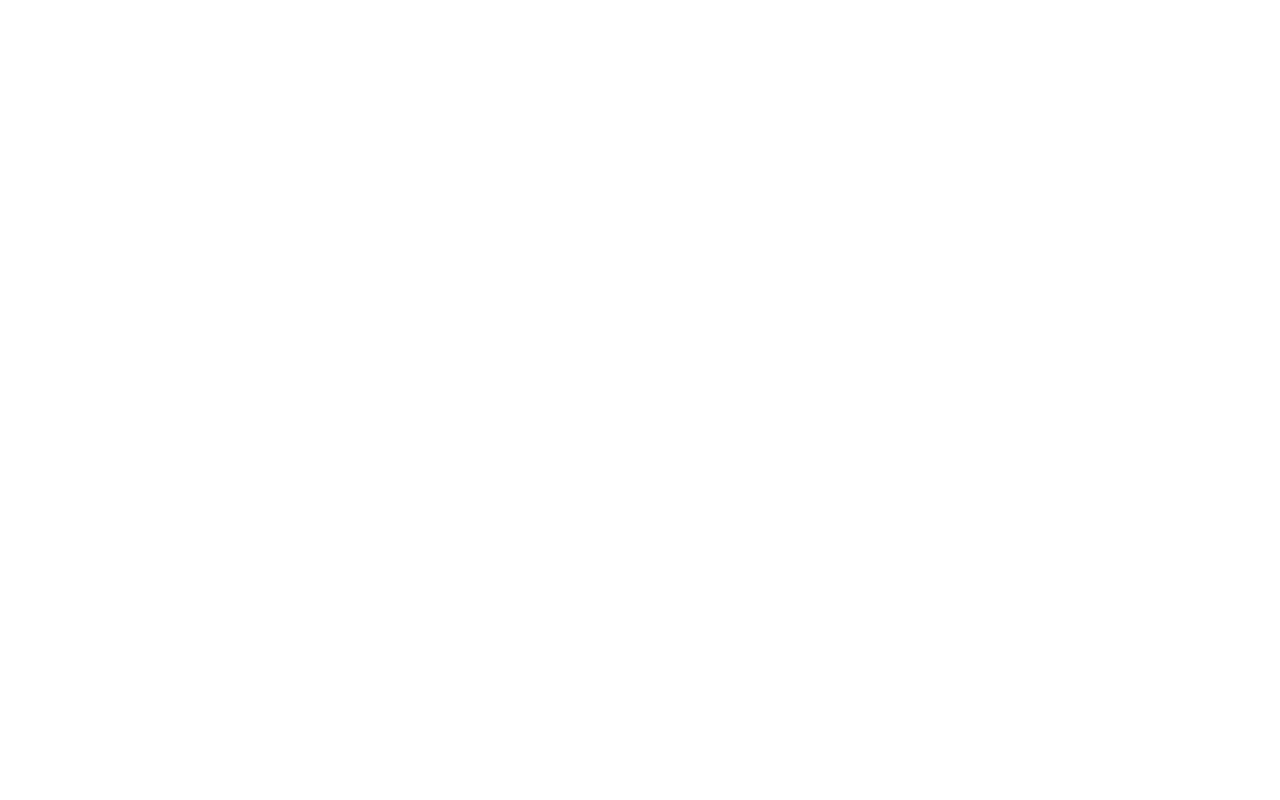
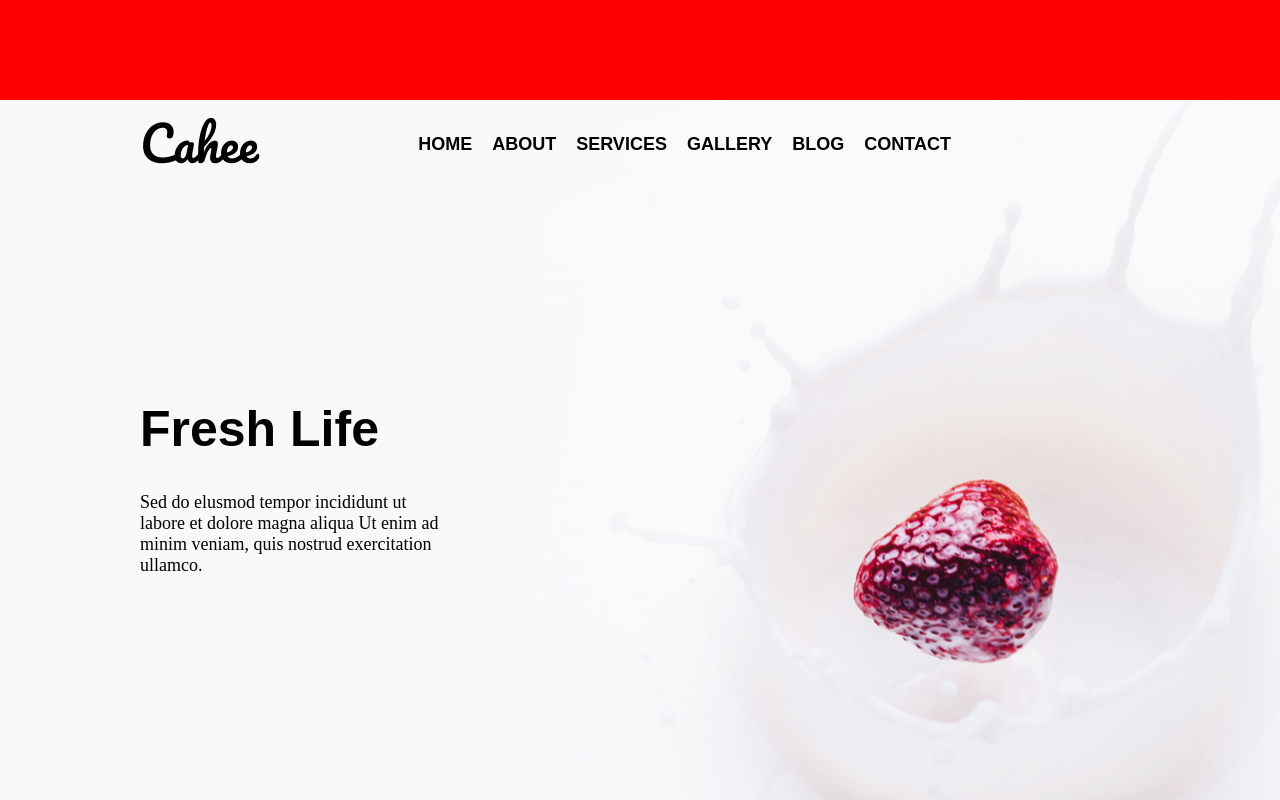
Before and after one commit to gargulec352/NaInfe, a plain HTML site: page index.html in a window 1280 px wide. Shown: the top 800 px of the page. Drawn offline with Linux system fonts and the light colour scheme.

Commit message:
concept menu

```diff
--- a/index.html
+++ b/index.html
@@ -6,10 +6,34 @@
 
 	<!--All links-->
 	<link rel="stylesheet" type="text/css" href="main.css">
+
+	<!--All fonts-->
+	<link href="https://fonts.googleapis.com/css?family=Pacifico" rel="stylesheet">
 </head>
 <body>
 	<div class="container">
-		<div class="menu"></div>
+		<div class="menu">
+			<div class="header">
+				<div class="logo">Cahee</div>
+				<div class="nav">
+					<nav>
+						<ul>
+						<li><strong>HOME</strong></li>
+						<li><strong>ABOUT</strong></li>
+						<li><strong>SERVICES</strong></li>
+						<li><strong>GALLERY</strong></li>
+						<li><strong>BLOG</strong></li>
+						<li><strong>CONTACT</strong></li>
+						</ul>
+					</nav>
+				</div>
+				<div style="clear: both;"></div>
+			</div>
+			<div class="menu-text">
+				<h1 style="font-size: 50px;">Fresh Life</h1>
+				<p class="font-size-text">Sed do elusmod tempor incididunt ut labore et dolore magna aliqua Ut enim ad minim veniam, quis nostrud exercitation ullamco.</p>
+			</div>
+		</div>
 		<div class="about-us"></div>
 		<div class="our-services"></div>
 		<div class="gallery"></div>
--- a/main.css
+++ b/main.css
@@ -1,13 +1,75 @@
 body{
-
+	background-color: red;
+	margin: 0;
 }
 
 .container{
-
+	height: 10000px;
+	margin-right: auto;
+	margin-left: auto;
 }
 
 .menu{
+	height: 950px;
+	background-image: url(img/home_bg.jpg);
+	background-position: left;
+}
 
+.header{
+	margin-left: 140px;
+	margin-right: 140px;
+	margin-top: 100px;
+	width: 1000px;
+	height: 100px;
+}
+
+.logo{
+	float: left;
+	font-family: 'Pacifico', cursive;
+	font-size: 48px;
+}
+
+.nav{
+	float: left;
+	margin-left: 100px;
+	font-size: 18px;
+	font-family: arial;
+	text-align: center;
+	height: 100px;
+}
+
+.nav ul{
+	padding-top: 10px;
+}
+
+.nav nav ul li{
+	float: left;
+	list-style-type: none;
+	margin-left: 20px;
+	padding-top: 6px;
+}
+
+
+
+.nav nav ul li:hover{
+	border-top: 4px solid orange;
+}
+
+p{
+	margin-bottom: 10px;
+	font-family: none;
+}
+
+.menu-text{
+	font-family: arial;
+	width: 300px;
+	margin-left: 140px;
+	margin-top: 200px;
+}
+
+.font-size-text{
+	font-size: 18px;
+	padding-bottom: 10px;
 }
 
 .about-us{
```
Also changed, not shown: img/home_bg.jpg (added).
